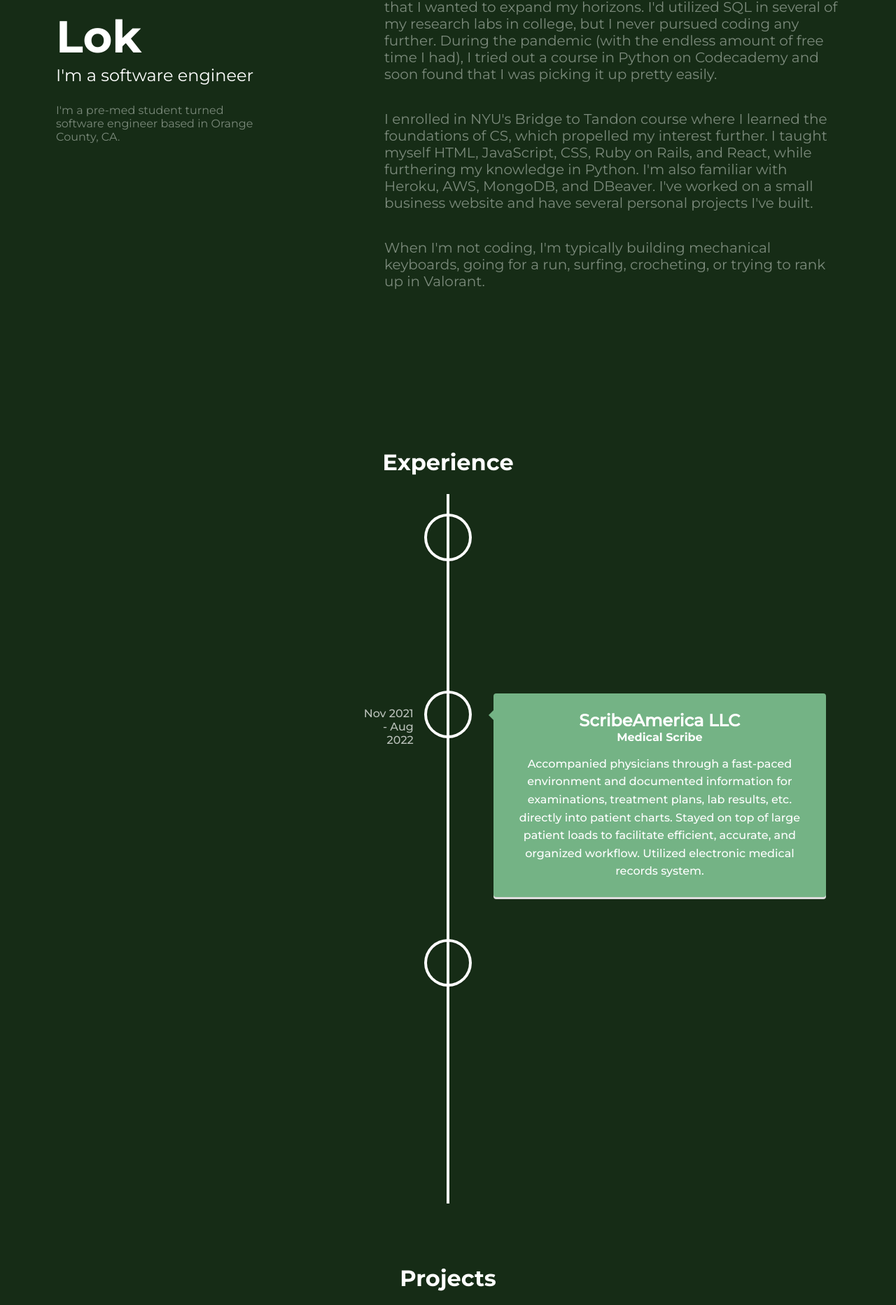
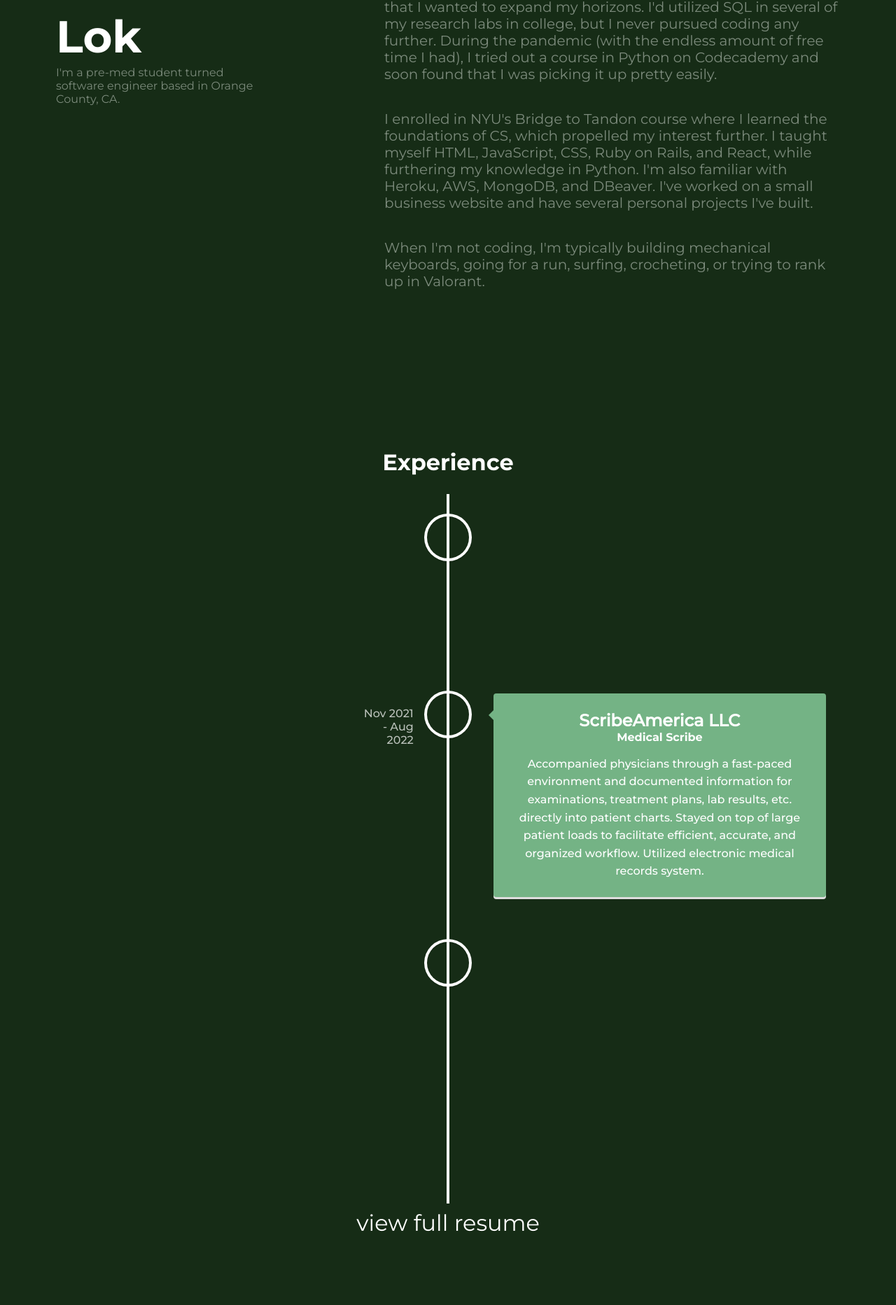
Before and after one commit to maddylok/maddy-portfolio, a React (Create React App) app: page /About in a window 1280 px wide. Shown: the part 210-2075 px from the top of the page at 70% size. Built offline with nearby package versions, Linux system fonts and the light colour scheme.

Commit message:
took off sango project for now and edited resume higher up the page. added link to keeb project

```diff
--- a/src/pages/Education.css
+++ b/src/pages/Education.css
@@ -13,3 +13,15 @@
 .vertical-timeline--two-columns .vertical-timeline-element-content .vertical-timeline-element-date {
     width: 17% !important;
 }
+
+.resume {
+    display: flex;
+    align-items: center;
+    justify-content: center;
+    padding: 8px;
+    font-size: 2rem;
+}
+
+.resume:hover {
+    transform: scaleX(1);
+}
--- a/src/pages/Education.js
+++ b/src/pages/Education.js
@@ -2,6 +2,7 @@ import React from "react";
 import '../pages/Education.css';
 import {VerticalTimeline, VerticalTimelineElement} from 'react-vertical-timeline-component';
 import 'react-vertical-timeline-component/style.min.css';
+import MaddyLok_Resume_FS from '../pages/MaddyLok_Resume_FS.pdf';
 
 export default function About() {
     document.body.style.backgroundColor = "#162c16"
@@ -61,6 +62,9 @@ export default function About() {
                     </VerticalTimelineElement>
                 </VerticalTimeline>
             </div>
+            <a className="resume" href={MaddyLok_Resume_FS}>
+                view full resume
+            </a>
         </div>
     );
 };
--- a/src/pages/Experience.js
+++ b/src/pages/Experience.js
@@ -57,7 +57,6 @@
 
 import React from "react";
 import '../pages/Experience.css';
-import MaddyLok_Resume_FS from '../pages/MaddyLok_Resume_FS.pdf';
 
 const Experience = () => {
     document.body.style.backgroundColor = "#162c16"
@@ -87,9 +86,6 @@ const Experience = () => {
                     </div>
                 </div>
             </div>
-            <a className="resume" href={MaddyLok_Resume_FS}>
-                view full resume
-            </a>
         </div>
     );
 };
--- a/src/pages/Home.css
+++ b/src/pages/Home.css
@@ -12,12 +12,12 @@
     text-align: left;
 }
 
-.name-container p.title {
+/* .name-container p.title {
     color: white;
     font-size: 1.5rem;
     margin-top: 1px;
     text-align: left;
-}
+} */
 
 .name-container p.bio {
     color: #7b8a7b;
--- a/src/pages/Home.js
+++ b/src/pages/Home.js
@@ -8,7 +8,6 @@ const Home = () => {
             <div className="name-container left">
                 <p className="name">hello! my name is</p>
                 <h1>Madeline Lok</h1>
-                <p className="title">I'm a software engineer</p>
                 <p className="bio">I'm a pre-med student turned software engineer based in Orange County, CA.</p>
             </div>
             <div className="introduction right">
--- a/src/pages/Projects.js
+++ b/src/pages/Projects.js
@@ -14,7 +14,7 @@ const Projects = () => {
                 <h2>Projects</h2>
                 <div className="content-container">
                     <div className="keyboard-webpage content">
-                        <a className="keyboard link" href="#">
+                        <a className="keyboard link" href="https://spudkeebs-mi66m6jbt-maddylok.vercel.app/">
                             <img id="keyboard-img left project-image" src={keeb} />
                             <div className="keyboard container right">
                                 <div className="title">My Keyboard Website</div>
@@ -35,7 +35,7 @@ const Projects = () => {
                             </div>
                         </a>
                     </div>
-                    <div className="sango-sushi content">
+                    {/* <div className="sango-sushi content">
                         <a className="sango link" href="#">
                             <img id="pokemon-img left project-image" src={pokemon_game} />
                             <div className="sango container right">
@@ -56,7 +56,7 @@ const Projects = () => {
                                 </div>
                             </div>
                         </a>
-                    </div>
+                    </div> */}
                     <div className="pokemon-zero-sum content">
                         <a className="pokemon link" href="https://github.com/maddylok/rockpaperscissors">
                             <img id="pokemon-img left project-image" src={pokemon_game} />
```
